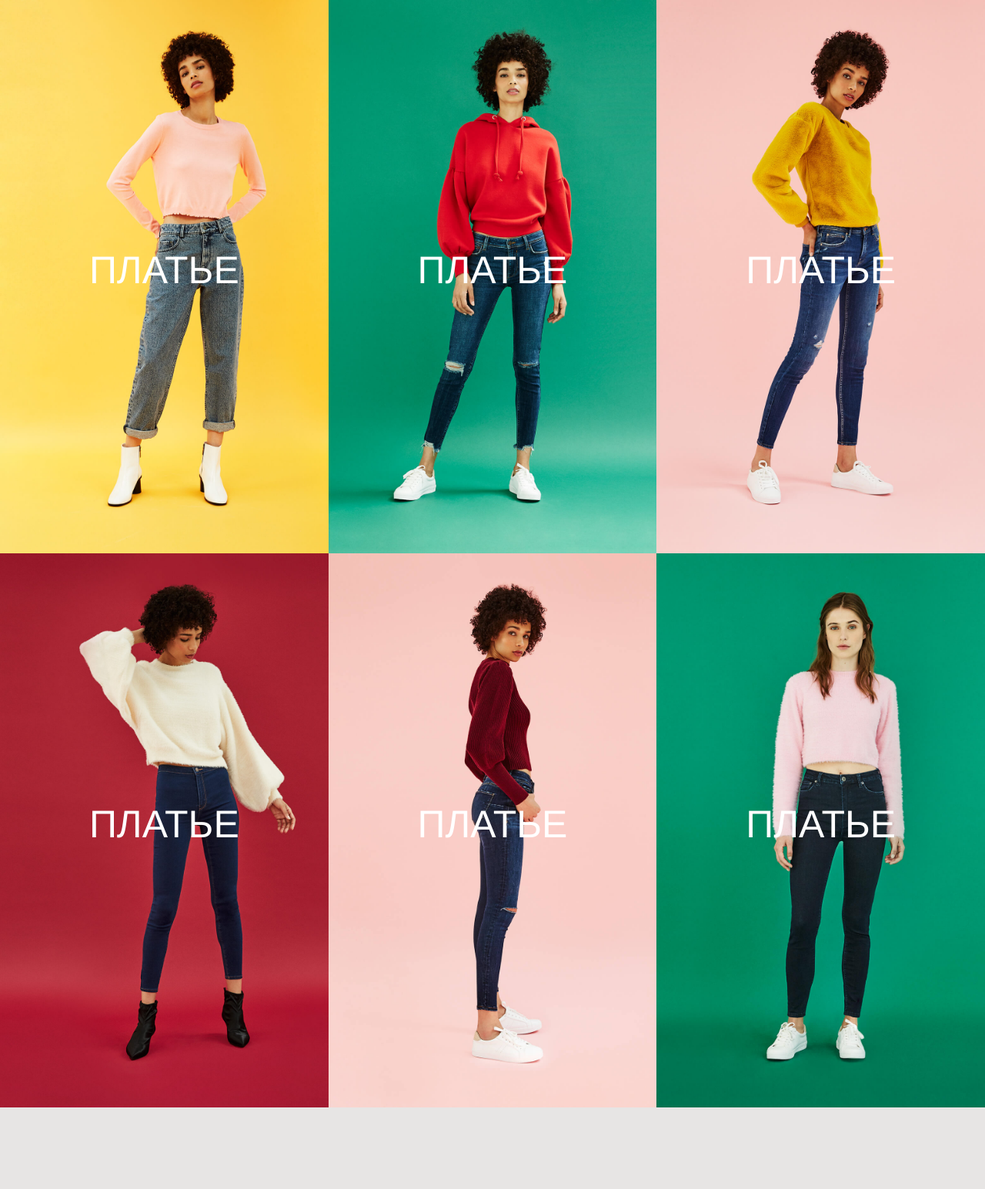
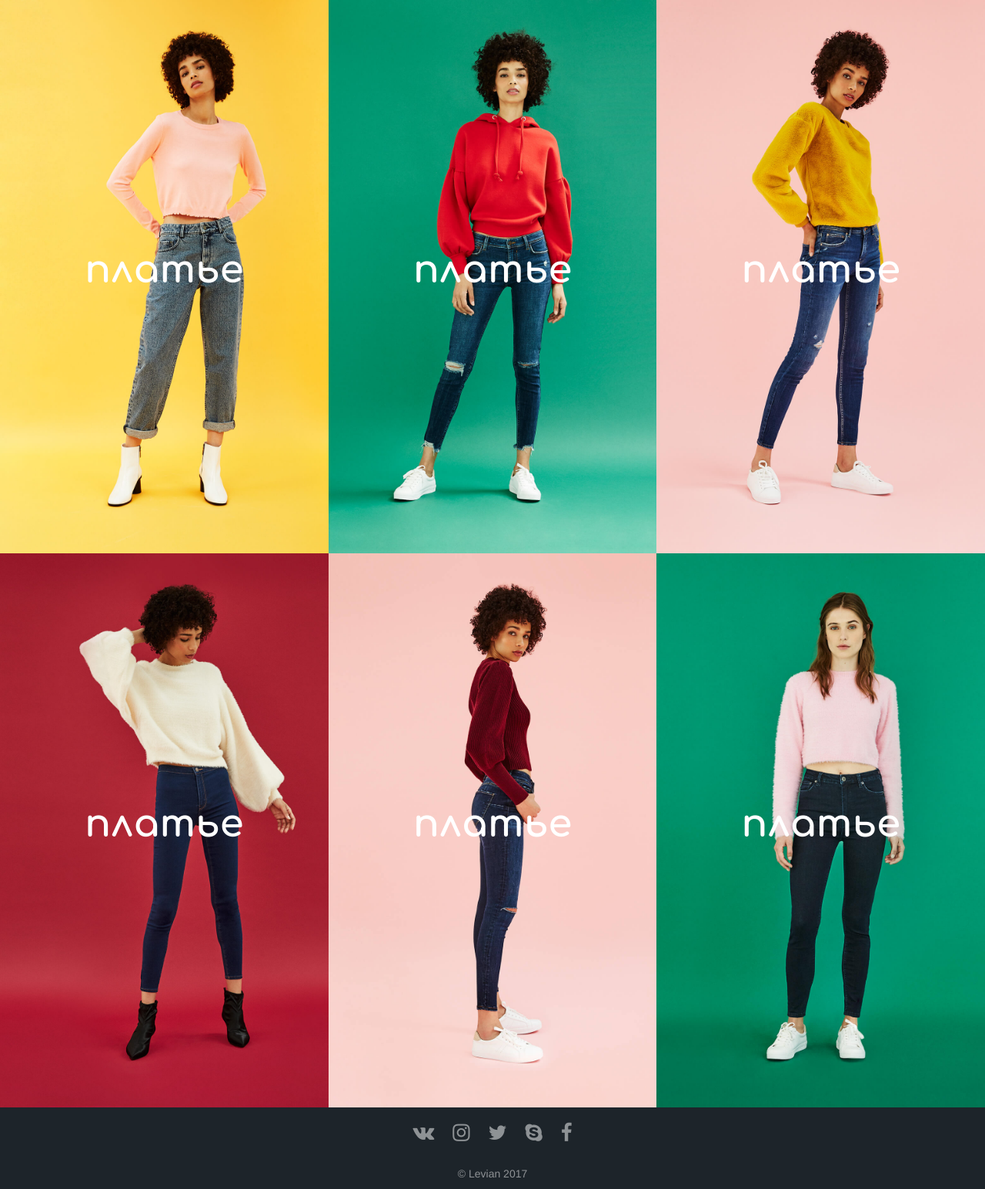
Before and after one commit to DanDirector/levian, a PHP site: page / in a window 1280 px wide. Shown: the part 192-1737 px from the top of the page at 77% size. Before the commit the page ends 1631 px from the top, so only its background shows below. Run offline with PHP 8.4, Linux system fonts and the light colour scheme.

Commit message:
sinchronize all device

```diff
--- a/css/main.css
+++ b/css/main.css
@@ -1,10 +1,11 @@
+@import url('https://fonts.googleapis.com/css?family=Comfortaa:700&subset=cyrillic-ext');
 body {
   background-color: #e7e5e4;
 }
 h1 {
   margin: 0;
   font-family: "Avant Garde", Avantgarde, "Century Gothic", CenturyGothic, "AppleGothic", sans-serif;
-  font-size: 92px;
+  font-size: 40px;
   padding: 45px 50px;
   text-align: center;
   text-transform: uppercase;
@@ -13,8 +14,9 @@ h1 {
 h1.elegantshadow {
   color: #131313;
   background-color: #e7e5e4;
+  /*background:url("http://orig12.deviantart.net/a72c/f/2014/120/8/c/abstract_geometric_low_poly___wallpaper_by_mcfrolic-d7gjq9d.jpg");*/
   letter-spacing: .15em;
-  text-shadow: 1px -1px 0 #767676, -1px 2px 1px #737272, -2px 4px 1px #767474, -3px 6px 1px #787777, -4px 8px 1px #7b7a7a, -5px 10px 1px #7f7d7d, -6px 12px 1px #828181, -7px 14px 1px #868585, -8px 16px 1px #8b8a89, -9px 18px 1px #8f8e8d, -10px 20px 1px #949392, -11px 22px 1px #999897, -12px 24px 1px #9e9c9c, -13px 26px 1px #a3a1a1, -14px 28px 1px #a8a6a6, -15px 30px 1px #adabab, -16px 32px 1px #b2b1b0, -17px 34px 1px #b7b6b5, -18px 36px 1px #bcbbba, -19px 38px 1px #c1bfbf, -20px 40px 1px #c6c4c4, -21px 42px 1px #cbc9c8, -22px 44px 1px #cfcdcd, -23px 46px 1px #d4d2d1, -24px 48px 1px #d8d6d5, -25px 50px 1px #dbdad9, -26px 52px 1px #dfdddc, -27px 54px 1px #e2e0df, -28px 56px 1px #e4e3e2;
+  text-shadow: 1px -1px 0 #767676, -1px 2px 1px #737272, -2px 4px 1px #787777, -3px 6px 1px #7f7d7d, -4px 8px 1px #868585, -5px 10px 1px #8f8e8d, -6px 12px 1px #999897, -7px 14px 1px #a3a1a1, -8px 16px 1px #adabab, -9px 18px 1px #b7b6b5, -10px 20px 1px #c1bfbf, -11px 22px 1px #cbc9c8, -12px 24px 1px #d4d2d1, -13px 26px 1px #dbdad9, -14px 28px 1px #e2e0df, -15px 30px 1px #e4e3e2;
 }
 .no-margin {
   padding: 0;
@@ -32,6 +34,8 @@ h1.elegantshadow {
   background-position: top;
 }
 .pumpom{
+    font-family: 'Comfortaa', cursive;
+    text-transform: lowercase;
     position: absolute;
     margin: auto;
     height: 86px;
@@ -43,3 +47,31 @@ h1.elegantshadow {
     text-align: center;
     color: white;
 }
+@media screen and (min-width: 700px) {
+  h1 {
+    font-size: 92px;
+  }
+  h1.elegantshadow {
+    text-shadow: 1px -1px 0 #767676, -1px 2px 1px #737272, -2px 4px 1px #767474, -3px 6px 1px #787777, -4px 8px 1px #7b7a7a, -5px 10px 1px #7f7d7d, -6px 12px 1px #828181, -7px 14px 1px #868585, -8px 16px 1px #8b8a89, -9px 18px 1px #8f8e8d, -10px 20px 1px #949392, -11px 22px 1px #999897, -12px 24px 1px #9e9c9c, -13px 26px 1px #a3a1a1, -14px 28px 1px #a8a6a6, -15px 30px 1px #adabab, -16px 32px 1px #b2b1b0, -17px 34px 1px #b7b6b5, -18px 36px 1px #bcbbba, -19px 38px 1px #c1bfbf, -20px 40px 1px #c6c4c4, -21px 42px 1px #cbc9c8, -22px 44px 1px #cfcdcd, -23px 46px 1px #d4d2d1, -24px 48px 1px #d8d6d5, -25px 50px 1px #dbdad9, -26px 52px 1px #dfdddc, -27px 54px 1px #e2e0df, -28px 56px 1px #e4e3e2;
+  }
+}
+
+footer{
+  background-color: #1d242a;
+}
+footer .fa{
+  color: rgba(255, 255, 255, 0.5);
+  text-decoration: none;
+  font-size: 26px;
+  padding: 10px;
+}
+.social{
+  text-align: center;
+  padding: 10px;
+}
+.info{
+  text-align: center;
+  color: rgba(255, 255, 255, 0.5);
+  text-decoration: none;
+  padding: 10px;
+}
--- a/index.php
+++ b/index.php
@@ -4,6 +4,7 @@
 	<title>Levian</title>
 	<meta name="viewport" content="width=device-width, initial-scale=1">
 	<link rel="stylesheet" href="https://maxcdn.bootstrapcdn.com/bootstrap/3.3.7/css/bootstrap.min.css" integrity="sha384-BVYiiSIFeK1dGmJRAkycuHAHRg32OmUcww7on3RYdg4Va+PmSTsz/K68vbdEjh4u" crossorigin="anonymous">
+	<link rel="stylesheet" href="https://cdnjs.cloudflare.com/ajax/libs/font-awesome/4.7.0/css/font-awesome.min.css">
 	<link rel="stylesheet" type="text/css" href="css/main.css">
 </head>
 <body>
@@ -45,5 +46,26 @@
 		</div>
 	</div>
 </section>
+<footer>
+	<div class="social">
+		<a href="#">
+			<i class="fa fa-vk" aria-hidden="true"></i>
+		</a>
+		<a href="">
+			<i class="fa fa-instagram" aria-hidden="true"></i>
+		</a>
+		<a href="">
+			<i class="fa fa-twitter" aria-hidden="true"></i>
+		</a>
+		<a href="">
+			<i class="fa fa-skype" aria-hidden="true"></i>
+		</a>
+		<a href="">
+			<i class="fa fa-facebook" aria-hidden="true"></i>
+		</a>
+	</div>
+	<div class="info">© Levian 2017</div>
+</footer>
+
 </body>
 </html>
```
